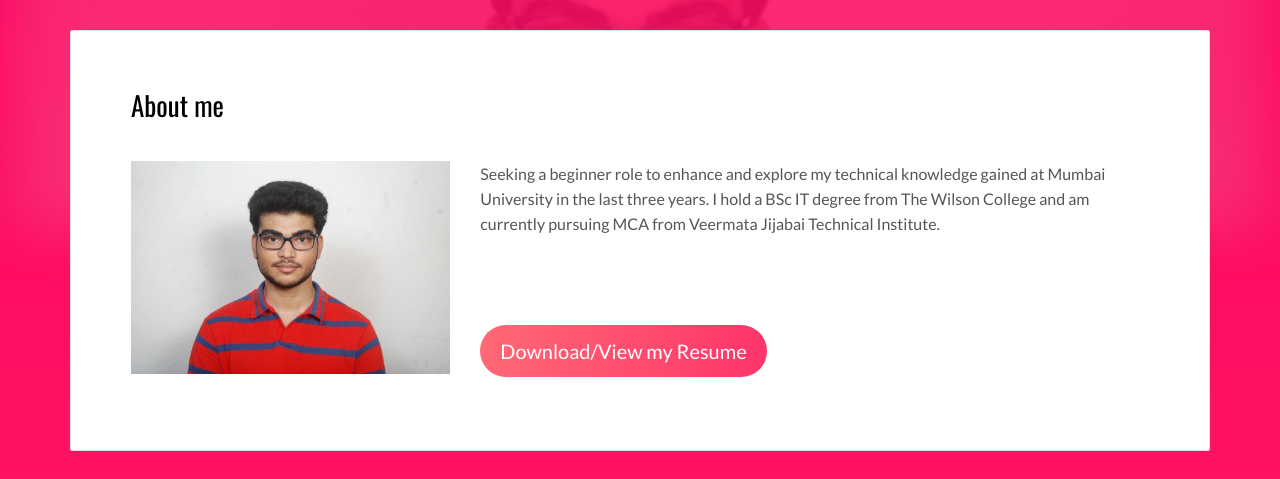
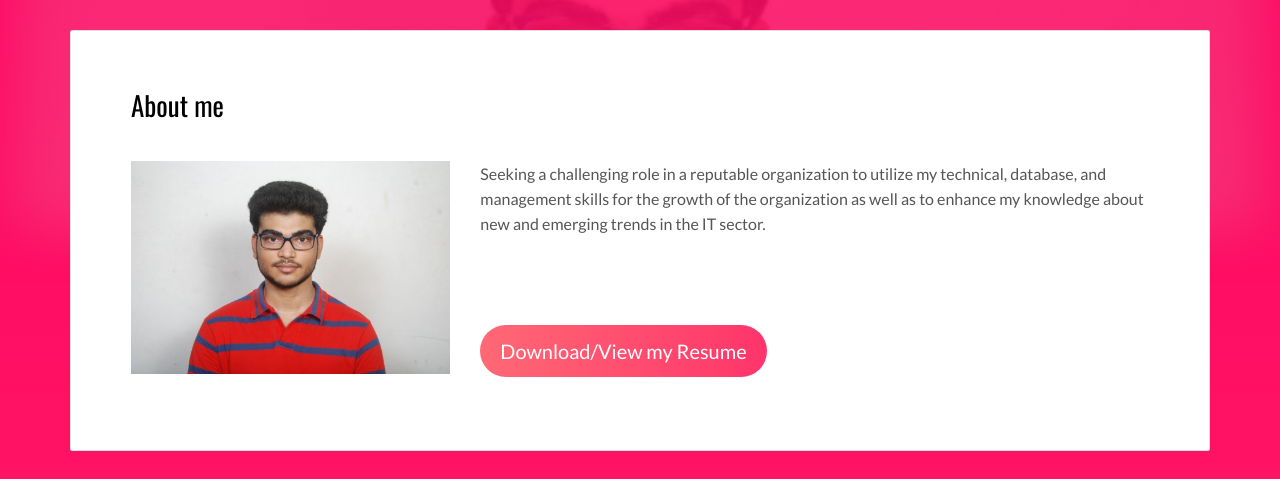
Before and after one commit to aarondcosta99/aarondcosta99.github.io, a plain HTML site: page index.html in a window 1280 px wide. Shown: the part 277-756 px from the top of the page. Drawn offline with nearby package versions, Linux system fonts and the light colour scheme.

Commit message:
Update index.html

```diff
--- a/index.html
+++ b/index.html
@@ -59,7 +59,7 @@
               </div>
               <div class="col-md-8">
 
-              <p>Seeking a beginner role to enhance and explore my technical knowledge gained at Mumbai University in the last three years. I hold a BSc IT degree from The Wilson College and am currently pursuing MCA from Veermata Jijabai Technical Institute.</p>
+              <p>Seeking a challenging role in a reputable organization to utilize my technical, database, and management skills for the growth of the organization as well as to enhance my knowledge about new and emerging trends in the IT sector.</p>
               <br><br> <br>
               <p><a href="https://media.giphy.com/media/14ko1wkUS2thu/giphy.gif" class="btn btn-primary btn-lg">Download/View my Resume</a></p>
               </div>
```
